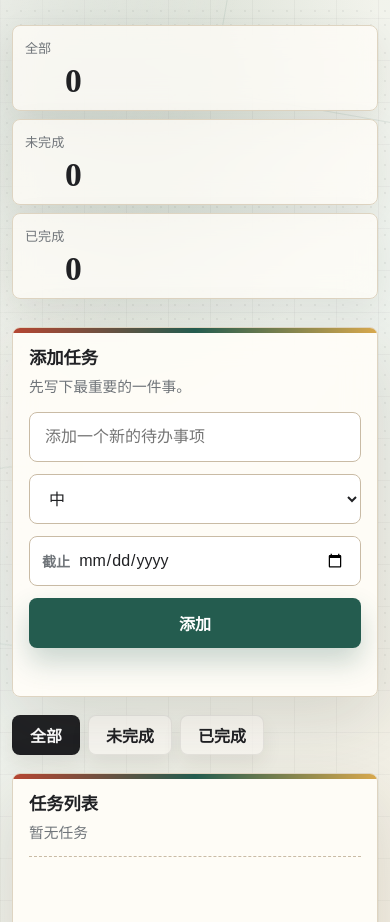
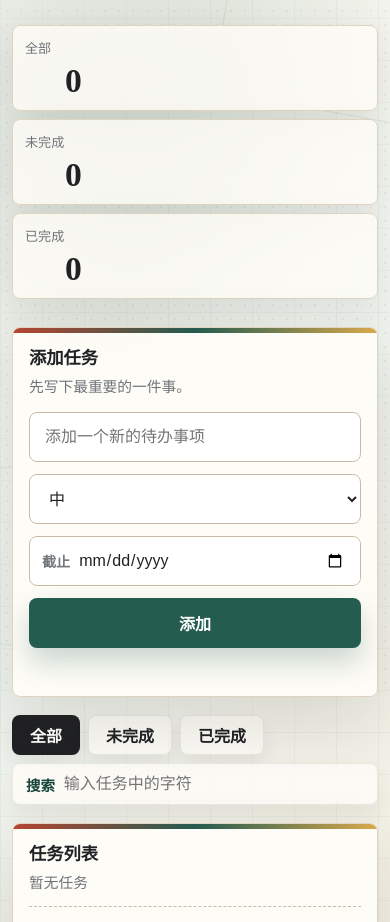
Before and after one commit to yone074418/todolistPlus, a website built with Vite: page index.html in a window 390 px wide. Shown: the part 150-1072 px from the top of the page. Built offline with nearby package versions, Linux system fonts and the light colour scheme.

Commit message:
添加任务搜索功能

```diff
--- a/css/style.css
+++ b/css/style.css
@@ -325,10 +325,16 @@ h1 {
   font-size: 0.92rem;
 }
 
-.todo-filter {
+.todo-filter,
+.filter-buttons {
   display: flex;
   flex-wrap: wrap;
   gap: 8px;
+}
+
+.todo-filter {
+  justify-content: space-between;
+  align-items: center;
   margin: 18px 0;
 }
 
@@ -349,6 +355,40 @@ h1 {
 .filter-button.active {
   background: var(--ink);
   color: #ffffff;
+}
+
+.todo-search-field {
+  display: grid;
+  grid-template-columns: auto minmax(160px, 260px);
+  gap: 9px;
+  align-items: center;
+  min-height: 42px;
+  padding-left: 13px;
+  border: 1px solid rgba(32, 33, 36, 0.08);
+  border-radius: 8px;
+  background: rgba(255, 253, 248, 0.82);
+  box-shadow: 0 9px 20px rgba(52, 43, 31, 0.07);
+}
+
+.todo-search-field span {
+  color: var(--accent-dark);
+  font-size: 0.9rem;
+  font-weight: 800;
+}
+
+.todo-search-input {
+  width: 100%;
+  min-height: 40px;
+  padding: 0 12px 0 0;
+  border: 0;
+  background: transparent;
+  color: var(--ink);
+  outline: none;
+}
+
+.todo-search-field:focus-within {
+  border-color: var(--accent);
+  box-shadow: 0 0 0 4px rgba(36, 92, 79, 0.14);
 }
 
 .todo-list-section {
@@ -578,6 +618,19 @@ h1 {
     grid-template-columns: 1fr;
   }
 
+  .todo-filter {
+    align-items: stretch;
+  }
+
+  .filter-buttons,
+  .todo-search-field {
+    width: 100%;
+  }
+
+  .todo-search-field {
+    grid-template-columns: auto minmax(0, 1fr);
+  }
+
   .section-heading {
     display: block;
   }
--- a/index.html
+++ b/index.html
@@ -79,9 +79,21 @@
       </section>
 
       <section class="todo-filter" aria-label="筛选任务">
-        <button class="filter-button active" type="button" data-filter="all">全部</button>
-        <button class="filter-button" type="button" data-filter="active">未完成</button>
-        <button class="filter-button" type="button" data-filter="completed">已完成</button>
+        <div class="filter-buttons">
+          <button class="filter-button active" type="button" data-filter="all">全部</button>
+          <button class="filter-button" type="button" data-filter="active">未完成</button>
+          <button class="filter-button" type="button" data-filter="completed">已完成</button>
+        </div>
+        <label class="todo-search-field" for="todo-search">
+          <span>搜索</span>
+          <input
+            id="todo-search"
+            class="todo-search-input"
+            type="search"
+            placeholder="输入任务中的字符"
+            autocomplete="off"
+          />
+        </label>
       </section>
 
       <section class="todo-list-section" aria-label="任务列表">
--- a/js/main.js
+++ b/js/main.js
@@ -1,3 +1,5 @@
+import { filterTodosBySearch } from "./todoSearch.js";
+
 const STORAGE_KEY = "todoList";
 const priorityOrder = {
   high: 1,
@@ -14,6 +16,7 @@ const todoForm = document.querySelector("#todo-form");
 const todoTitleInput = document.querySelector("#todo-title");
 const todoPrioritySelect = document.querySelector("#todo-priority");
 const todoDueDateInput = document.querySelector("#todo-due-date");
+const todoSearchInput = document.querySelector("#todo-search");
 const todoListElement = document.querySelector("#todo-list");
 const emptyState = document.querySelector("#empty-state");
 const formMessage = document.querySelector("#form-message");
@@ -25,6 +28,7 @@ const listSummary = document.querySelector("#list-summary");
 
 let todoList = loadTodos();
 let currentFilter = "all";
+let currentSearchQuery = "";
 let editingTodoId = null;
 
 const routes = {
@@ -90,7 +94,9 @@ function getVisibleTodos() {
     return true;
   });
 
-  return [...filteredTodos].sort((a, b) => {
+  const searchedTodos = filterTodosBySearch(filteredTodos, currentSearchQuery);
+
+  return [...searchedTodos].sort((a, b) => {
     if (a.completed !== b.completed) {
       return Number(a.completed) - Number(b.completed);
     }
@@ -333,6 +339,12 @@ function setFilter(filter) {
   renderTodos();
 }
 
+function setSearchQuery(query) {
+  currentSearchQuery = query;
+  editingTodoId = null;
+  renderTodos();
+}
+
 function showMessage(message) {
   formMessage.textContent = message;
 }
@@ -371,6 +383,7 @@ function handleRouteChange() {
 }
 
 todoForm.addEventListener("submit", addTodo);
+todoSearchInput.addEventListener("input", (event) => setSearchQuery(event.target.value));
 window.addEventListener("hashchange", handleRouteChange);
 
 filterButtons.forEach((button) => {
--- /dev/null
+++ b/js/todoSearch.js
@@ -0,0 +1,9 @@
+export function filterTodosBySearch(todos, searchQuery) {
+  const normalizedQuery = searchQuery.trim().toLowerCase();
+
+  if (!normalizedQuery) {
+    return todos;
+  }
+
+  return todos.filter((todo) => todo.title.toLowerCase().includes(normalizedQuery));
+}
--- a/package.json
+++ b/package.json
@@ -5,6 +5,7 @@
   "type": "module",
   "scripts": {
     "dev": "vite --host 127.0.0.1",
+    "test": "node --test",
     "build": "vite build",
     "preview": "vite preview --host 127.0.0.1"
   },
```
Also changed, not shown: tests/search.test.mjs (added, +23 -0 lines).
